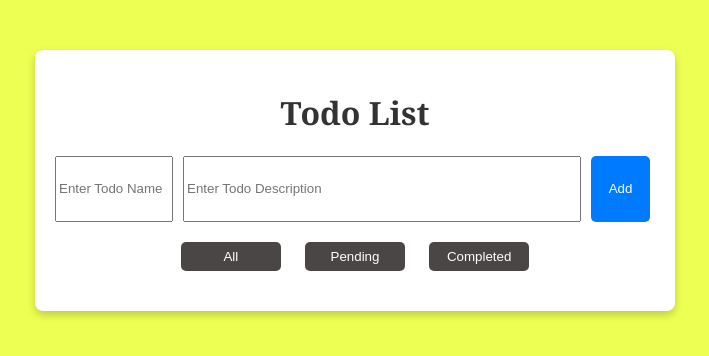
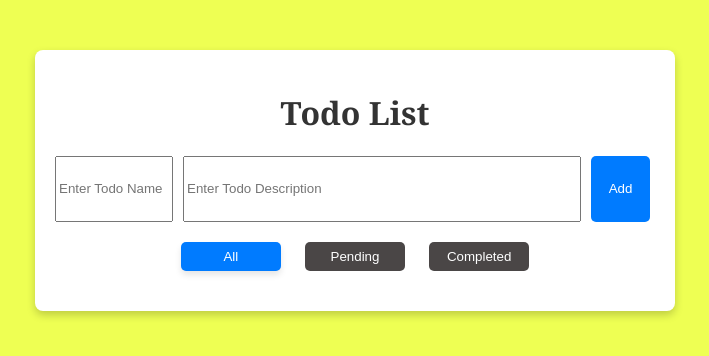
Before and after one commit to aayushbikramlamichhane/Assignment, a plain HTML site: page Task 1/index.html in a window 1280 px wide. Shown: the whole page, without its empty margins (285-994 px from the left). Drawn offline with Linux system fonts and the light colour scheme.

Commit message:
Active Button

```diff
--- a/Task 1/index.html
+++ b/Task 1/index.html
@@ -10,20 +10,19 @@
     <div class="container">
         <h1>Todo List</h1>
         <div class="form">
-            <input type="text"  id="todoName" placeholder="Enter Todo Name">
-            <input type="text"  id="todoDesc" placeholder="Enter Todo Description">
-            <!-- <textarea  id="todoDesc" placeholder="Enter Todo Description"></textarea> -->
+            <input type="text" id="todoName" placeholder="Enter Todo Name">
+            <input type="text" id="todoDesc" placeholder="Enter Todo Description">
             <button class="addBtn" onclick="addTodo()">Add</button>
         </div>
 
         <div class="filters">
-            <button class="filterBtn"  value="all">All</button>
-            <button class="filterBtn" value="pending">Pending</button>
-            <button class="filterBtn"  value="completed">Completed</button>
+            <button class="filterBtn" value="all" onclick="filterTodos('all')">All</button>
+            <button class="filterBtn" value="pending" onclick="filterTodos('pending')">Pending</button>
+            <button class="filterBtn" value="completed" onclick="filterTodos('completed')">Completed</button>
         </div>
 
         <ul id="todoList"></ul>
     </div>
-</body>
-<script src="script.js"></script>
+
+    <script src="script.js"></script>
 </html>
--- a/Task 1/script.js
+++ b/Task 1/script.js
@@ -1,7 +1,6 @@
 const todoList = document.getElementById('todoList');
 const addBtn = document.querySelector('.addBtn');
-const filterBtn = document.querySelectorAll('.filterBtn');
-
+const filterButtons = document.querySelectorAll('.filterBtn');
 
 // loading todos
 function loadTodos() {
@@ -40,6 +39,7 @@ function displayTodos(filter = 'all') {
 }
 
 
+
 // function to update status
 function updateStatus(index) {
     todos[index].status = 'completed';
@@ -56,7 +56,6 @@ function addTodo() {
         alert("Please fill out required fields");
         return;
     }
-
     todos.push({ name: todoName, description: todoDesc, status: 'pending' });
     localStorage.setItem('todos', JSON.stringify(todos));
     displayTodos();
@@ -68,7 +67,6 @@ function addTodo() {
 function editTodo(index) {
     const todo = todos[index];
     const todoItem = document.querySelectorAll('.todoItem')[index];
-
     todoItem.innerHTML = `
         <div>
             <input type="text" id="editName${index}" value="${todo.name}" />
@@ -80,7 +78,6 @@ function editTodo(index) {
         </div>
     `;
 }
-
 
 // function to save todos
 function saveEdit(index) {
@@ -104,13 +101,17 @@ function deleteTodo(index) {
     displayTodos();
 }
 
-
-filterBtn.forEach(button => {
-    button.addEventListener('click', () => {
-        const filter = button.getAttribute('value');
-        displayTodos(filter);
+// Function to filter todos and highlight active button
+function filterTodos(filter) {
+    // Remove active class from all filter buttons
+    filterButtons.forEach(btn => {
+        btn.classList.remove('active');
     });
-});
-
-// Initial display
-displayTodos();
+    // Add active class to clicked button
+    const filterBtn = document.querySelector(`.filterBtn[value="${filter}"]`);
+    filterBtn.classList.add('active');
+    // Display filtered todos
+    displayTodos(filter);
+}
+// Initial display with 'All' filter active
+filterTodos('all');
--- a/Task 1/style.css
+++ b/Task 1/style.css
@@ -1,4 +1,4 @@
-body{
+body {
     margin: 0;
     padding: 0;
     background: rgba(235, 255, 51, 0.838);
@@ -26,9 +26,10 @@ h1 {
     gap: 10px;
 }
 
-#todoName{
+#todoName {
     width: 110px;
 }
+
 #todoDesc {
     height: 60px;
     width: 400px;
@@ -43,6 +44,7 @@ button {
     cursor: pointer;
     margin-right: 5px;
     width: 60px;
+    transition: all 0.3s ease;
 }
 
 button:hover {
@@ -62,6 +64,13 @@ button:hover {
     background: #444040f6;
     border: none;
     border-radius: 5px;
+    transition: all 0.3s ease;
+}
+
+.filterBtn.active {
+    background-color: #007bff;
+    transform: scale(1.00);
+    box-shadow: 0 4px 6px rgba(0, 0, 0, 0.1);
 }
 
 .filterBtn:hover {
@@ -77,7 +86,6 @@ button:hover {
     display: flex;
     justify-content: space-between;
     align-items: center;
-    background: #f9f9f9;
     margin: 10px 0;
     padding: 10px;
     border-radius: 5px;
@@ -92,7 +100,8 @@ button:hover {
     text-decoration: line-through;
     color: gray;
 }
-.completeBtn{
+
+.completeBtn {
     width: 100px;
     height: 50px;
     margin-top: 2px;
```
